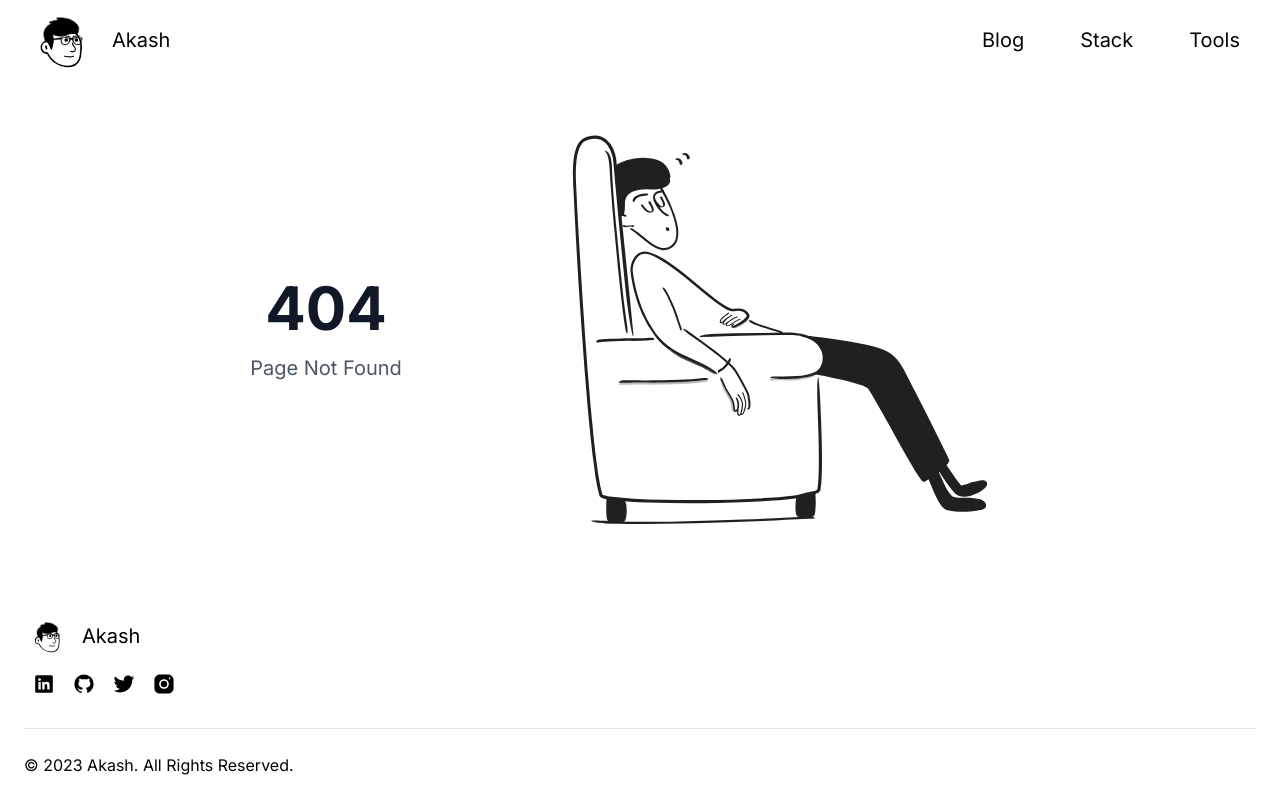
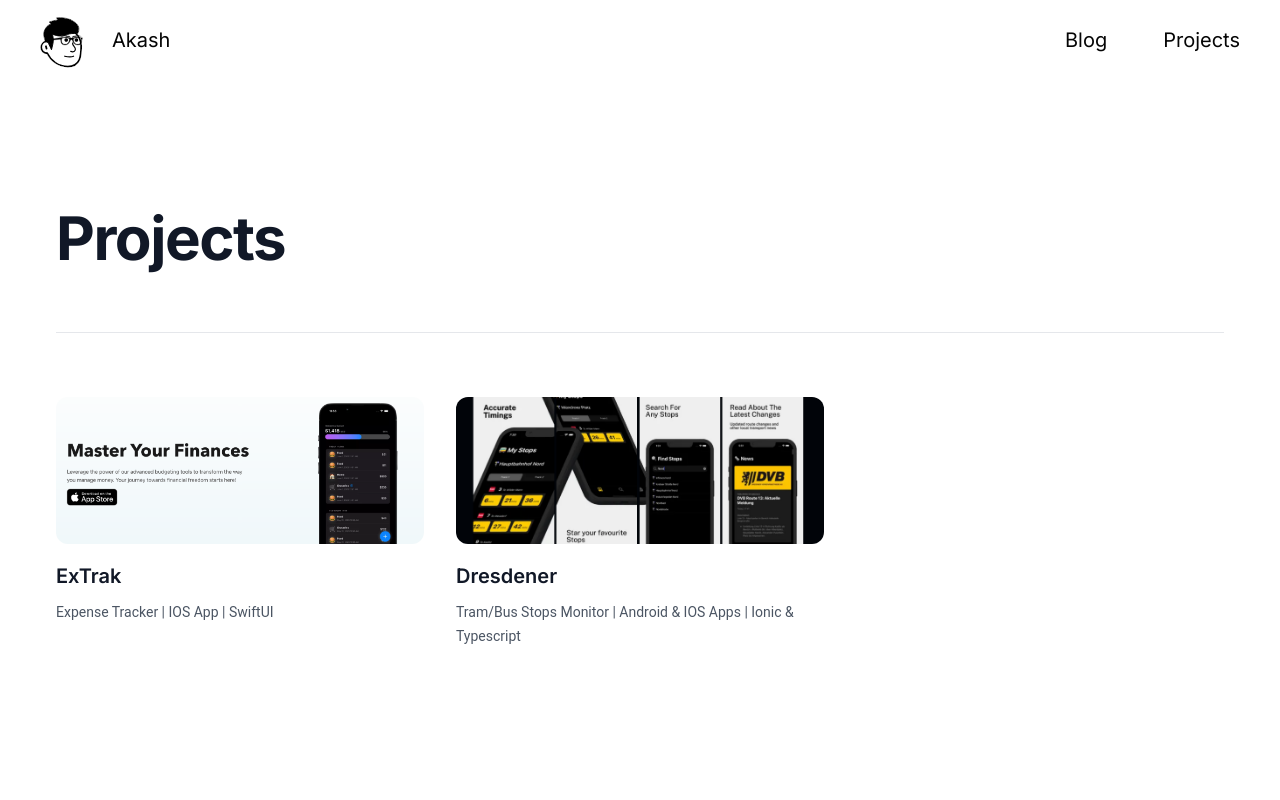
Before and after one commit to akashdathan/portfolio, a Next.js app: page /projects in a window 1280 px wide. Before the commit this address had no page. Shown: the top 800 px of the page. Built offline with nearby package versions, Linux system fonts and the light colour scheme.

Commit message:
:sparkles: projects page

```diff
--- a/app/components/Header.tsx
+++ b/app/components/Header.tsx
@@ -10,8 +10,8 @@ import {
 
 const navigation = [
 	{ name: 'Blog', href: '/blog' },
-	{ name: 'Stack', href: '#' },
-	{ name: 'Tools', href: '#' },
+	{ name: 'Projects', href: '/projects' },
+	// { name: 'My Gear', href: '#' },
 ];
 
 export default function Header() {
--- /dev/null
+++ b/app/projects/page.tsx
@@ -0,0 +1,52 @@
+import Image from 'next/image';
+
+export const metadata = {
+	title: 'Projects',
+	description: 'A list of stuff I have built over the years'
+};
+
+const projects = [{
+	name: 'ExTrak',
+	description: 'Expense Tracker | IOS App | SwiftUI',
+	icon: '',
+	url: 'https://extrak.app',
+	coverImage: '/images/extrak.png'
+}, {
+	name: 'Dresdener',
+	description: 'Tram/Bus Stops Monitor | Android & IOS Apps | Ionic & Typescript',
+	icon: '',
+	url: 'https://apps.apple.com/de/app/dresdener-haltestellenmonitor/id1638505734',
+	coverImage: '/images/dresdener.png',
+}];
+
+export default async  function Blog() {
+
+	return (
+		<div className="bg-white py-24 sm:py-32">
+			<div className="mx-auto max-w-7xl px-6 lg:px-8">
+				<div className="mx-auto max-w-2xl lg:mx-0">
+					<h2 className="text-5xl lg:text-6xl font-bold tracking-tight text-gray-900">Projects</h2>
+				</div>
+
+				<div className="mx-auto mt-10 grid max-w-2xl grid-cols-1 gap-x-8 gap-y-16 border-t border-gray-200 pt-10 sm:mt-16 sm:pt-16 lg:mx-0 lg:max-w-none lg:grid-cols-3">
+					{projects.map((project) => (
+						<article key={project.name} className="flex max-w-xl flex-col items-start">
+							<a href={project.url} target="_blank" rel="noopener noreferrer">
+								<Image width={500} height={200} className="rounded-xl" src={project.coverImage} alt={project.name}/>
+							</a>
+							<div className="group relative">
+								<h3 className="mt-5 text-xl font-semibold leading-6 text-gray-900 group-hover:text-gray-600">
+									<a href={project.url} target="_blank" rel="noopener noreferrer">
+										<span className="absolute inset-0" />
+										{project.name}
+									</a>
+								</h3>
+								<p className="mt-3 line-clamp-3 text-sm leading-6 text-gray-600 font-body">{project.description}</p>
+							</div>
+						</article>
+					))}
+				</div>
+			</div>
+		</div>
+	);
+}
```
Also changed, not shown: public/images/dresdener.png (added), public/images/extrak.png (added).
